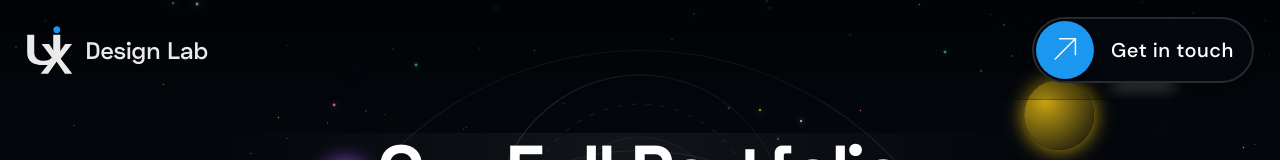
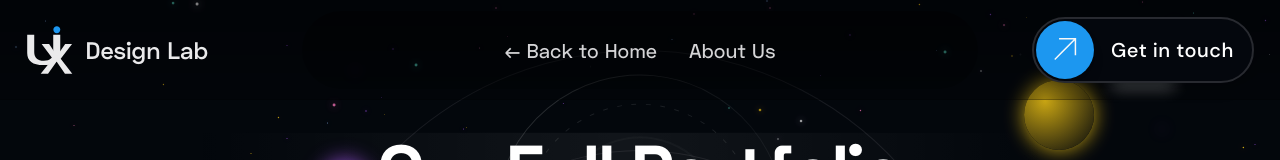
Before and after one commit to Levi9111/UIX-Design-Lab, a Next.js app: page /all-projects in a window 1280 px wide. Shown: the top 160 px of the page. Built offline with nearby package versions, Linux system fonts and the light colour scheme; a web font is replaced by a local one.

Commit message:
navbar fixed

```diff
--- a/src/components/Navigation/DesktopNavbar.tsx
+++ b/src/components/Navigation/DesktopNavbar.tsx
@@ -206,7 +206,6 @@ const DesktopNavbar = ({ url }: { url: string }) => {
 
         {/* Desktop Nav with smooth background transition */}
 
-        {url === '/' && (
         <motion.ul
           className='flex gap-8 items-center justify-center px-10 py-6 rounded-full h-full border w-[55%]'
           initial='hidden'
@@ -217,6 +216,8 @@ const DesktopNavbar = ({ url }: { url: string }) => {
             transform: `translateY(${scrolled ? '0px' : '0px'})`,
           }}
         >
+          {url === '/' ? (
+            <>
               {links.map((link, i) => (
                 <motion.li
                   key={link.title}
@@ -241,7 +242,6 @@ const DesktopNavbar = ({ url }: { url: string }) => {
                     {link.title}
                   </motion.span>
 
-                {/* Enhanced underline animation */}
                   <motion.div
                     className='absolute left-0 -bottom-1 h-0.5 bg-gradient-to-r from-platinum to-white origin-left scale-x-0 group-hover:scale-x-100'
                     style={{
@@ -253,13 +253,48 @@ const DesktopNavbar = ({ url }: { url: string }) => {
                     }}
                   />
 
-                {/* Hover glow effect */}
                   <motion.div
                     className='absolute inset-0 rounded-md bg-white/5 opacity-0 group-hover:opacity-100 -z-10'
                     transition={{ duration: 0.2 }}
                   />
                 </motion.li>
               ))}
+            </>
+          ) : (
+            <motion.li
+              key='BackToHome'
+              variants={linkVariants}
+              className='text-xl text-silver-mist cursor-pointer relative group font-medium'
+              whileHover='hover'
+              whileTap={{ scale: 0.95 }}
+            >
+              <Link href='/'>
+                <motion.span
+                  animate={{
+                    fontSize: scrolled ? '18px' : '20px',
+                    transition: { duration: 0.3, ease: 'easeOut' },
+                  }}
+                >
+                  ← Back to Home
+                </motion.span>
+                <motion.div
+                  className='absolute left-0 -bottom-1 h-0.5 bg-gradient-to-r from-platinum to-white origin-left scale-x-0 group-hover:scale-x-100'
+                  style={{
+                    background: `linear-gradient(90deg, rgba(255,255,255,0.8) 0%, rgba(255,255,255,1) 50%, rgba(255,255,255,0.8) 100%)`,
+                  }}
+                  transition={{
+                    duration: 0.3,
+                    ease: [0.25, 0.46, 0.45, 0.94],
+                  }}
+                />
+                <motion.div
+                  className='absolute inset-0 rounded-md bg-white/5 opacity-0 group-hover:opacity-100 -z-10'
+                  transition={{ duration: 0.2 }}
+                />
+              </Link>
+            </motion.li>
+          )}
+
           <motion.li
             key='About Us'
             variants={linkVariants}
@@ -277,7 +312,6 @@ const DesktopNavbar = ({ url }: { url: string }) => {
                 About Us
               </motion.span>
 
-                {/* Underline */}
               <motion.div
                 className='absolute left-0 -bottom-1 h-0.5 bg-gradient-to-r from-platinum to-white origin-left scale-x-0 group-hover:scale-x-100'
                 style={{
@@ -288,8 +322,6 @@ const DesktopNavbar = ({ url }: { url: string }) => {
                   ease: [0.25, 0.46, 0.45, 0.94],
                 }}
               />
-
-                {/* Glow */}
               <motion.div
                 className='absolute inset-0 rounded-md bg-white/5 opacity-0 group-hover:opacity-100 -z-10'
                 transition={{ duration: 0.2 }}
@@ -297,7 +329,6 @@ const DesktopNavbar = ({ url }: { url: string }) => {
             </Link>
           </motion.li>
         </motion.ul>
-        )}
 
         {/* Desktop CTA with smooth fade */}
         <Route link='/get-in-touch' className='absolute right-0'>
--- a/src/components/Navigation/MobileNavbar.tsx
+++ b/src/components/Navigation/MobileNavbar.tsx
@@ -54,13 +54,15 @@ const MobileNavbar = ({ url }: { url: string }) => {
       </div>
 
       <AnimatePresence>
-        {url === '/' && isOpen && (
+        {isOpen && (
           <motion.ul
             initial={{ height: 0, opacity: 0 }}
             animate={{ height: 'auto', opacity: 1 }}
             exit={{ height: 0, opacity: 0 }}
             className='mt-3 space-y-3 bg-rich-black/70 px-3 py-3 rounded-md border border-gray-700'
           >
+            {url === '/' ? (
+              <>
                 {links.map((link) => (
                   <li
                     key={link.title}
@@ -68,15 +70,29 @@ const MobileNavbar = ({ url }: { url: string }) => {
                     onClick={() => {
                       const el = document.getElementById(link.id);
                       if (el) {
-                    el.scrollIntoView({ behavior: 'smooth', block: 'start' });
+                        el.scrollIntoView({
+                          behavior: 'smooth',
+                          block: 'start',
+                        });
                       }
                     }}
                   >
                     {link.title}
                   </li>
                 ))}
+              </>
+            ) : (
               <li className='text-silver-mist text-base font-medium border-b border-gray-700 pb-1'>
-              <Link href='/about-us'>About Us</Link>
+                <Link href='/' onClick={() => setIsOpen(false)}>
+                  ← Back to Home
+                </Link>
+              </li>
+            )}
+
+            <li className='text-silver-mist text-base font-medium border-b border-gray-700 pb-1'>
+              <Link href='/about-us' onClick={() => setIsOpen(false)}>
+                About Us
+              </Link>
             </li>
             <Route link='/get-in-touch'>
               <Button>Get in touch</Button>
```
Lines whose indentation alone changed are shown as unchanged.
